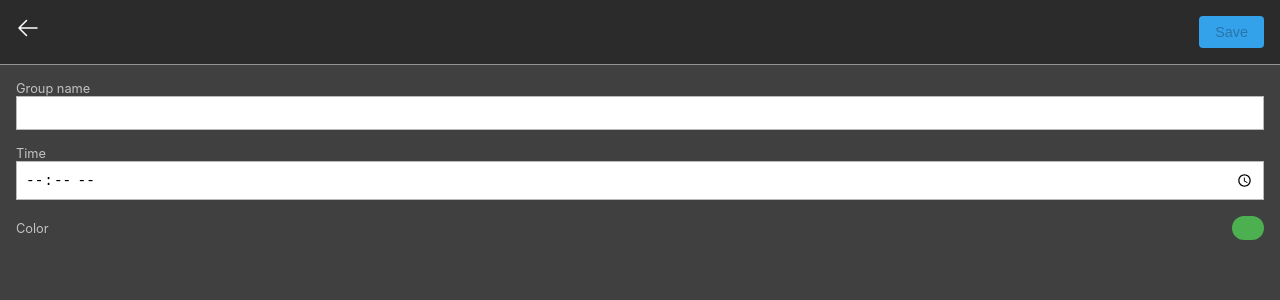
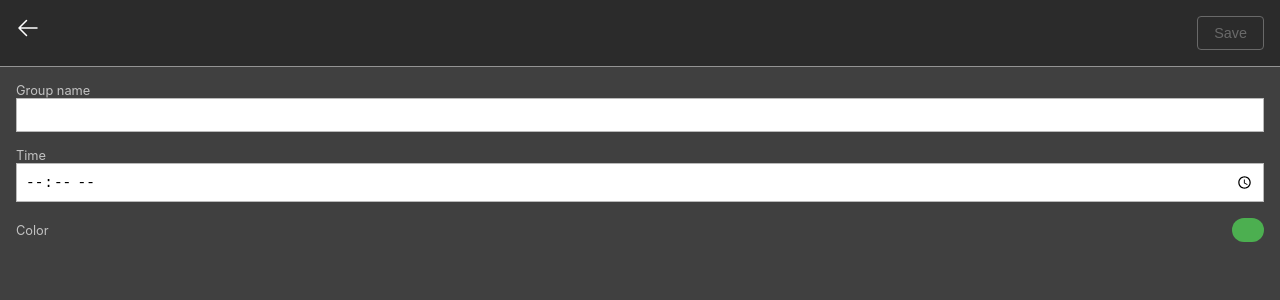
Before and after one commit to Printy-Studios/daily-planner, a React (Create React App) app: page /task-group-edit in a window 1280 px wide. Shown: the top 300 px of the page. Built offline with nearby package versions, Linux system fonts and the light colour scheme.

Commit message:
disable save button if time is fields are not valid or not modified

```diff
--- a/src/App.tsx
+++ b/src/App.tsx
@@ -83,7 +83,6 @@ function App() {
 
 
     Object.keys(new_theme.color).forEach(key => {
-      console.log(key)
       setStyleVar(`--${key}`, new_theme.color[key as keyof Theme['color']])
     })
   }
--- a/src/components/buttons/Button.tsx
+++ b/src/components/buttons/Button.tsx
@@ -6,10 +6,10 @@ type Props = ButtonHTMLAttributes<HTMLButtonElement> & {
     outline?: boolean
 }
 
-export default function Button( { outline, variant = 'secondary', ...props }: Props) {
+export default function Button( { outline, variant = 'secondary', className, ...props }: Props) {
     return (
         <button
-            className={`${ outline ? 'button-outline' : ''} ${ variant === 'primary' ? 'button-primary' : 'button-secondary'}`}
+            className={`${className} ${ outline ? 'button-outline' : ''} ${ variant === 'primary' ? 'button-primary' : 'button-secondary'}`}
             {...props}
         >
 
--- a/src/components/layout/FormPage.tsx
+++ b/src/components/layout/FormPage.tsx
@@ -33,6 +33,7 @@ export default function FormPage<FormValuesT extends FormikValues>( {
     }, [])
 
     const [isModified, setIsModified] = useState<boolean>(false);
+    const [isValid, setIsValid] = useState<boolean>(false);
     const [isSaving, setIsSaving] = useState<boolean>(false);
 
 
@@ -49,7 +50,7 @@ export default function FormPage<FormValuesT extends FormikValues>( {
                     form={id}
                     type='submit'
                     variant='primary'
-                    disabled={!isModified}
+                    className={`${!isModified || !isValid ? 'button-disabled' : ''}`}
                 >
                     Save
                 </Button>
@@ -65,6 +66,7 @@ export default function FormPage<FormValuesT extends FormikValues>( {
                 { props => {
                     //Get whether form has been modified to disable/enable save button
                     setIsModified(props.dirty)
+                    setIsValid(props.isValid)
                     setIsSaving(props.isSubmitting)
                     return (
                         <Form
--- a/src/style.css
+++ b/src/style.css
@@ -418,6 +418,23 @@ code {
   cursor: pointer;
 }
 
+.primary-button {
+  color: var(--on-primary)
+}
+
+button {
+  border-radius: 4px;
+  font-size: 0.9rem;
+  padding-block: 8px;
+  padding-inline: 16px;
+  outline: none;
+  border: none;
+}
+
+.button-primary {
+  background-color: var(--primary);
+}
+
 .button-outline {
   background: transparent;
   border-width: 1;
@@ -427,6 +444,12 @@ code {
 .button-outline-warn-medium {
   background-color: transparent;
   border: 1px solid var(--warn-medium);
+}
+
+.button-disabled {
+  background-color: transparent;
+  border: 1px solid dimgray;
+  color: dimgray
 }
 
 /* Transition */
@@ -556,10 +579,6 @@ form {
   background-color: var(--secondary);
 }
 
-.primary-button {
-  color: var(--on-primary)
-}
-
 /* .page {
 
 } */
@@ -591,19 +610,6 @@ textarea {
   font-size: 0.9rem;
 }
 
-button {
-  border-radius: 4px;
-  font-size: 0.9rem;
-  padding-block: 8px;
-  padding-inline: 16px;
-  outline: none;
-  border: none;
-}
-
-.button-primary {
-  background-color: var(--primary);
-}
-
 /* #TODO */
 /* .button-secondary {
 
```
